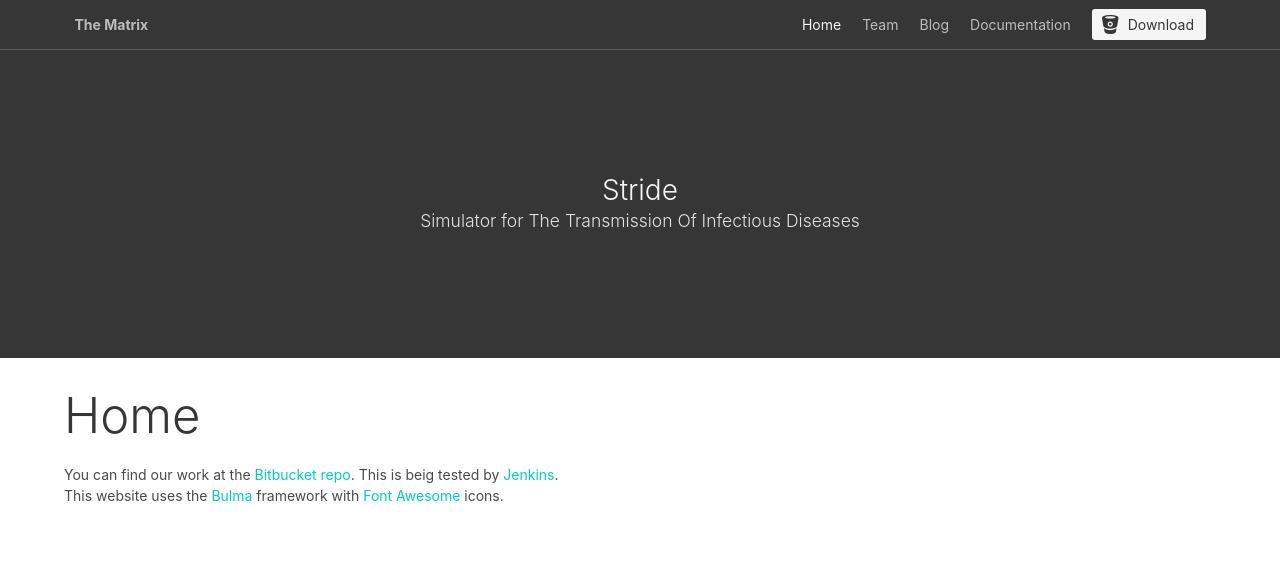
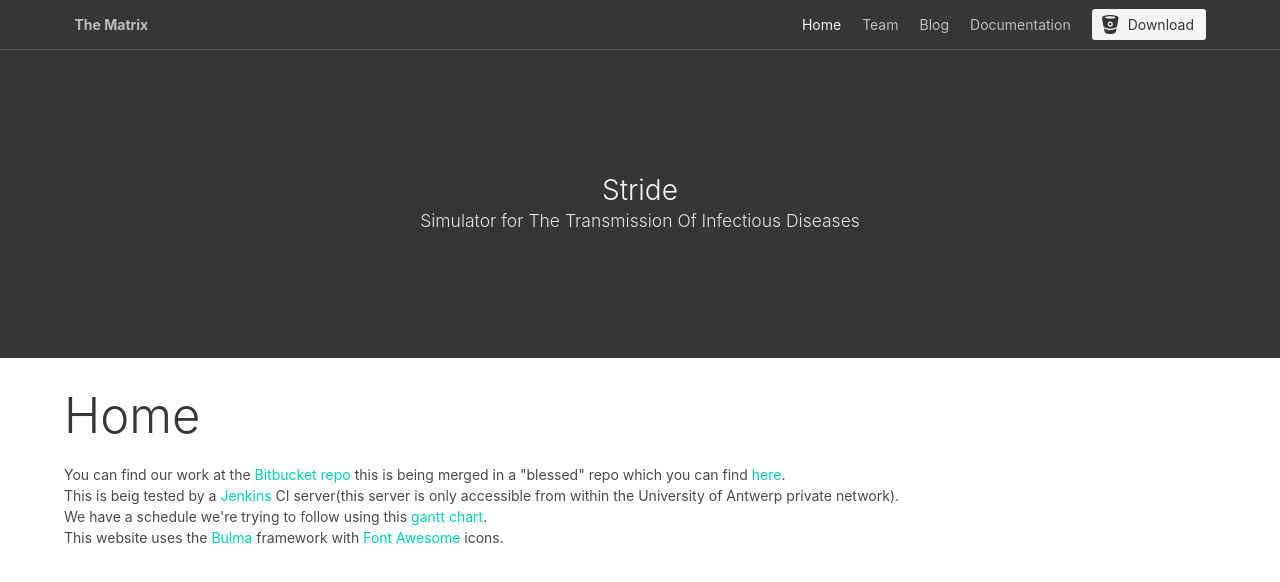
Before and after one commit to rubenvanassche/Stride-Web, a plain HTML site: page index.html in a window 1280 px wide. Drawn offline with Linux system fonts and the light colour scheme.

Commit message:
More links

```diff
--- a/index.html
+++ b/index.html
@@ -65,7 +65,9 @@
     <section style="margin-top: 30px;">
         <div class="container">
           <h1 class="title is-1">Home</h1>
-          <p>You can find our work at the <a href="https://bitbucket.org/thematrixstride/thematrix-blessed">Bitbucket repo</a>. This is beig tested by <a href="143.129.74.16:8080">Jenkins</a>.
+          <p>You can find our work at the <a href="https://bitbucket.org/thematrixstride/original-stride">Bitbucket repo</a> this is being merged in a "blessed" repo which you can find <a href="https://bitbucket.org/thematrixstride/thematrix-blessed">here</a>.<br />
+              This is beig tested by a <a href="http://143.129.74.16:8080">Jenkins</a> CI server(this server is only accessible from within the University of Antwerp private network).<br />
+              We have a schedule we're trying to follow using this <a href="https://docs.google.com/spreadsheets/d/1hSiFbQ9a8CqO9rQWeiMs7jd3sE2sdKWfekYqL865sgU/edit">gantt chart</a>.
           <p>This website uses the <a href="http://bulma.io">Bulma</a> framework with <a href="http://fontawesome.io">Font Awesome</a> icons.
         </div>
 
```
